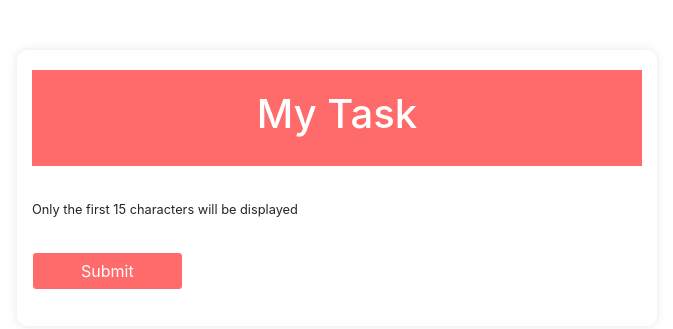
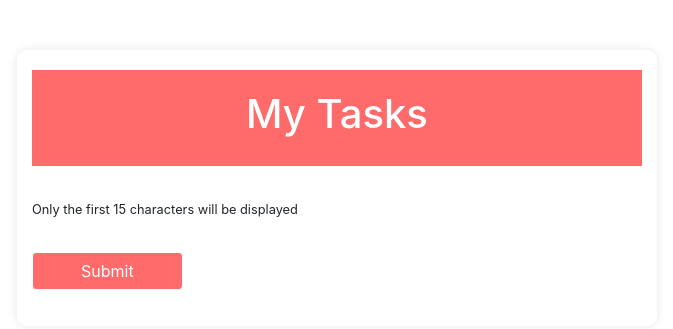
Before and after one commit to Chuks4/Todo-App, a Django app: page /tasks/tasks/ in a window 1280 px wide. Shown: the part 186-515 px from the top of the page, without its empty margins (303-976 px from the left). Run offline with Django 5.2, Linux system fonts and the light colour scheme; a user stored in the database is signed in; data comes from the database, SQL or seed files in the repository; some libraries are stand-ins or nearby versions.

Commit message:
corrected bad spelling

```diff
--- a/activities/templates/task.html
+++ b/activities/templates/task.html
@@ -3,7 +3,7 @@
 {% block content %}
 <div class="container">
     <div class="header">
-      <h1>My Task</h1>
+      <h1>My Tasks</h1>
     </div>
 
 
```
